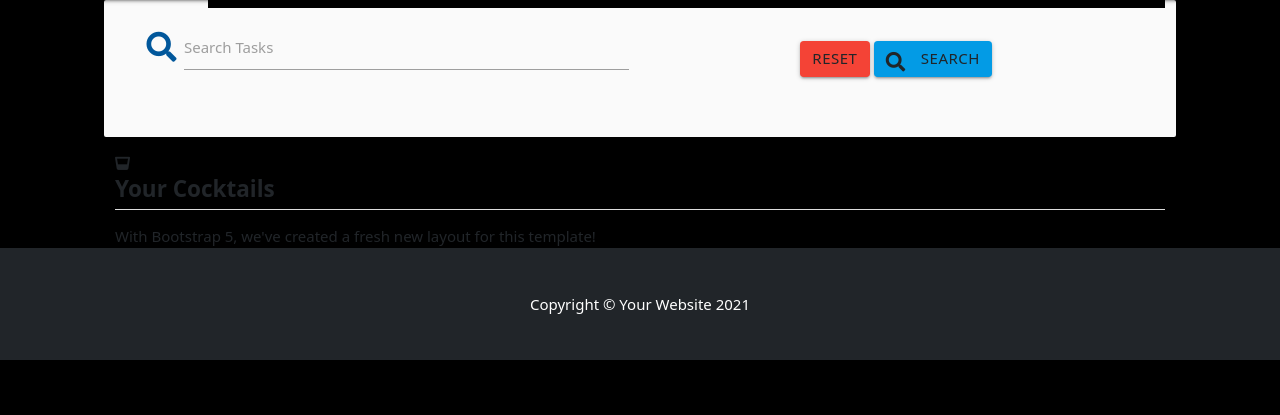
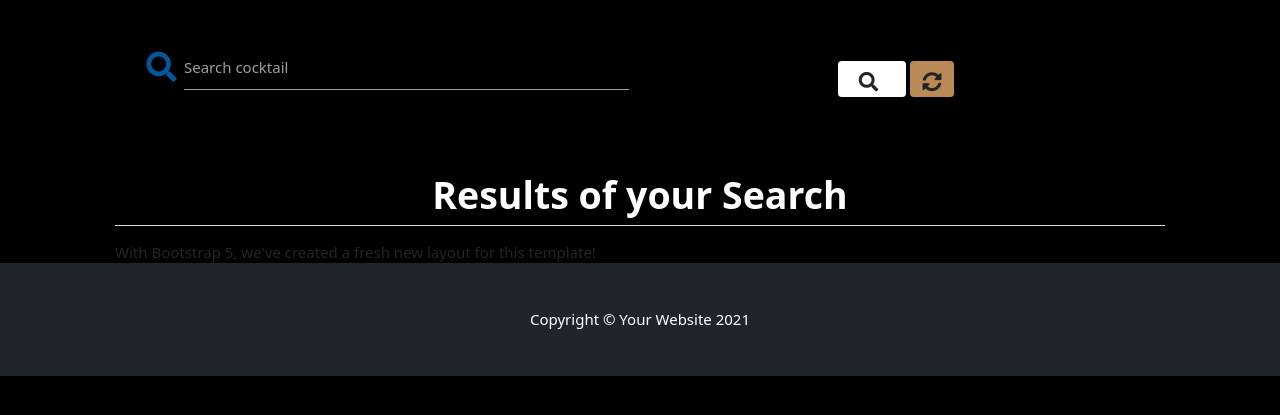
Before and after one commit to Code-Institute-Submissions/juliandavid-garcia-MS3_Cocktails, a Flask app: page /search in a window 1280 px wide. Shown: the part 64-479 px from the top of the page. Run offline with Flask 2, Linux system fonts and the light colour scheme; data that the repository does not hold is empty; some libraries are stand-ins or nearby versions.

Commit message:
added background color and font color to the profile and search files

```diff
--- a/templates/search.html
+++ b/templates/search.html
@@ -1,35 +1,35 @@
 {% extends "base.html" %}
 {% block content %}
 
-<div class=""></div>
-<div class="row card-panel grey lighten-5">
-    <form action="{{ url_for('search') }}" method="post" class="col s12">
+<div id="searchbar">
+    <div class="row card-panel black lighten-5">
+        <form action="{{ url_for('search') }}" method="post" class="col s12 m6">
             <div class="row valign-wrapper center-align">
-            <div class="input-field col s12 m8">
+                <div class="input-field col s6 m6">
                     <i class="fas fa-search prefix light-blue-text text-darken-4"></i>
                     <input type="text" name="query" id="query" minlength="3" class="validate" required>
-                <label for="query">Search Tasks</label>
+                    <label for="query">Search cocktail</label>
                 </div>
                 <div class="col s12 m4">
-                <a href="{{ url_for('get_cocktails') }}" class="red btn text-shadow">Reset</a>
-                <button type="submit" class="light-blue darken-1 btn text-shadow">
-                    <i class="fas fa-search left"></i> Search
+                    <button id="icon" type="submit" class="white btn text-shadow">
+                        <i class="fas fa-search left"></i>
                     </button>
+                    <a href="{{ url_for('get_cocktails') }}" id="icon2" class="btn text-shadow"><i class="fas fa-sync-alt"></i></a>
                 </div>
             </div>
         </form>
     </div>
-<div><i class="fas fa-glass-whiskey"></i></div>
-<h2 class="fs-4 fw-bold">Your Cocktails </h2>
+</div>
+
+<h1 class="fw-bold text-center text-white">Results of your Search </h1>
 <!--Materialized collapsed Whiskey-->
 <ul class="collapsible">
     {% for cocktail in cocktails%}
     <li>
         <div class="collapsible-header">
-            <strong>{{ cocktail.cocktail_name }}
-            </strong>
+            <strong class="text-black">{{ cocktail.cocktail_name }}</strong>
         </div>
-        <div class="collapsible-body">
+        <div class="collapsible-body text-white">
             <strong>{{ cocktail.cocktail_name }}
             </strong>
             <p>{{cocktail.ingredients}}</p>
```
Also changed, not shown: templates/profile.html (+14 -9 lines). Lines whose indentation alone changed are shown as unchanged.
